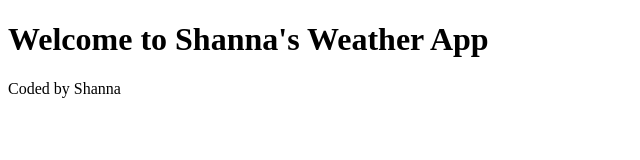
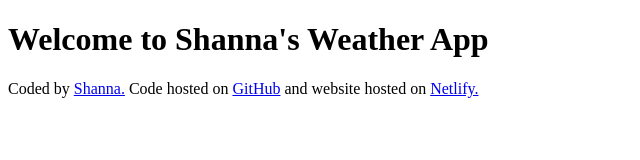
Before and after one commit to CodeShanna/weatherapp, a plain HTML site: page index.html in a window 1280 px wide. Shown: the whole page, without its empty margins (0-640 px from the left). Drawn offline with Linux system fonts and the light colour scheme.

Commit message:
Updated footer links

```diff
--- a/index.html
+++ b/index.html
@@ -9,7 +9,11 @@
 
 <body>
     <h1>Welcome to Shanna's Weather App</h1>
-    <footer>Coded by Shanna</footer>
+    <footer>Coded by
+        <a href="https://github.com/CodeShanna" target="_blank">Shanna.</a> Code hosted on <a
+            href="https://github.com/CodeShanna/weatherapp" target="_blank">GitHub</a> and website hosted on <a
+            href="https://weatherbyshanna.netlify.app/" target="_blank">Netlify.</a>
+    </footer>
 </body>
 <script>
 </script>
```
